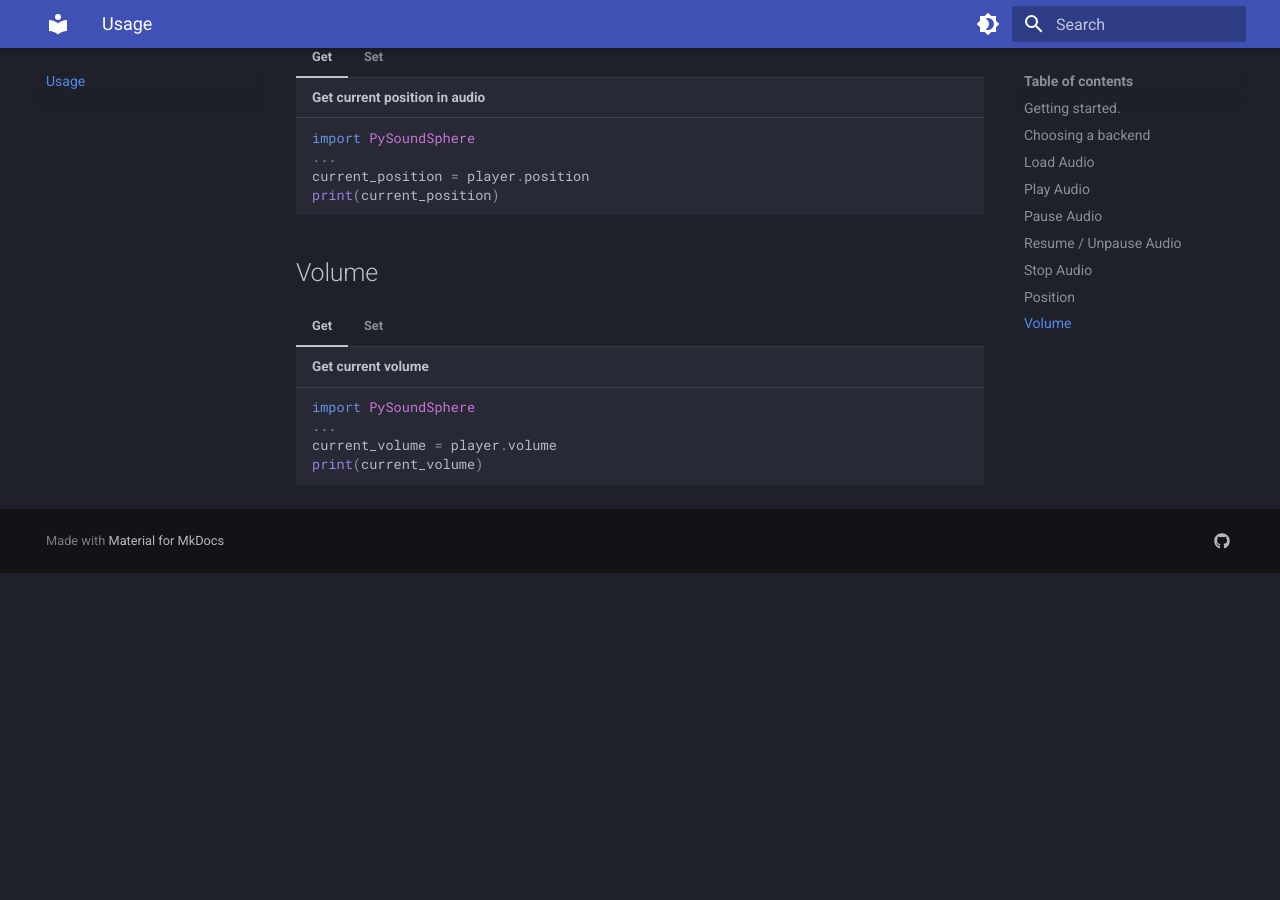
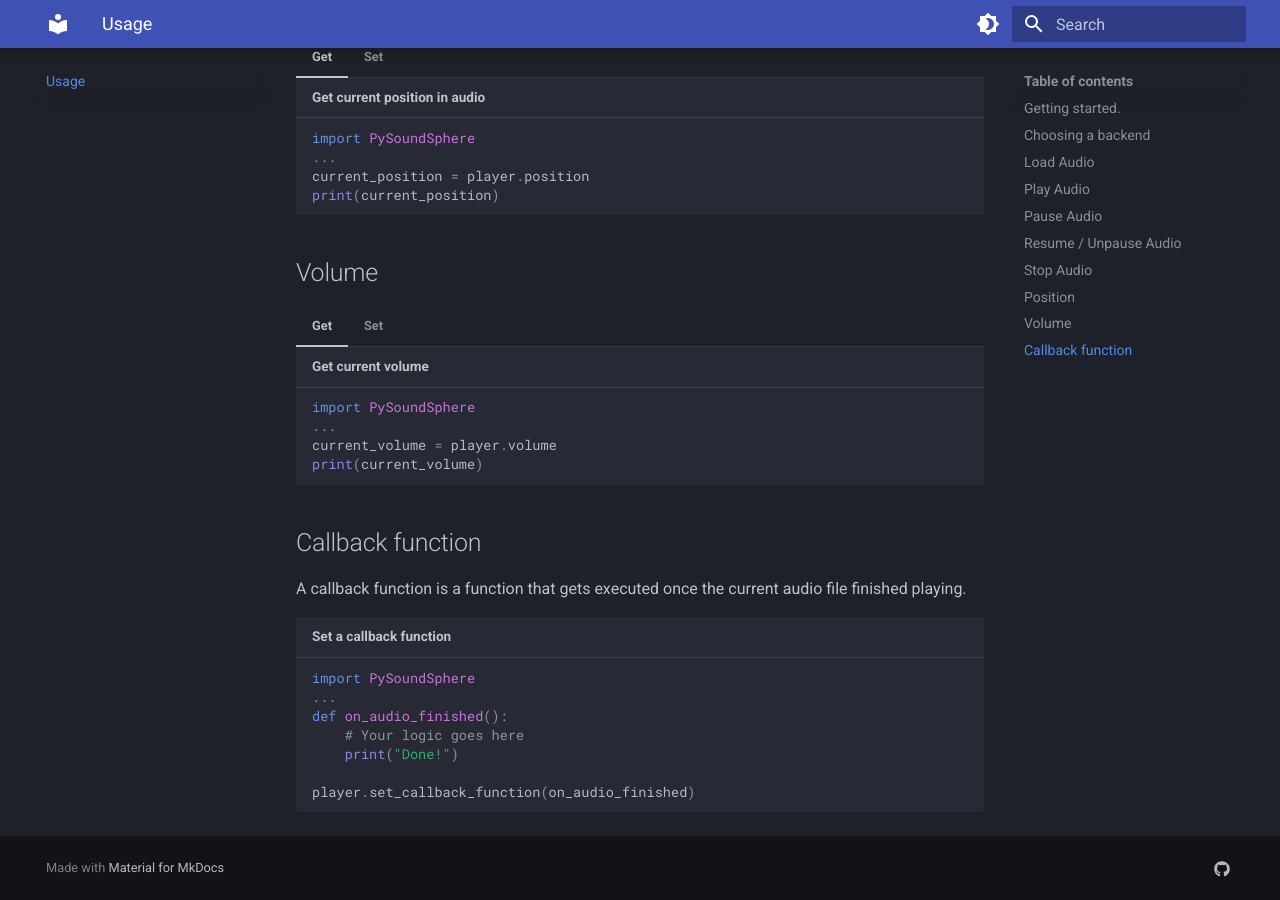
Before and after one commit to Nmstr/PySoundSphere, an MkDocs documentation site: the page built from docs/usage.md, in a window 1280 px wide and 900 px high, scrolled down 2050 px. Built offline with MkDocs 1.6.1 and Material for MkDocs 9.7.7, drawn with Linux system fonts in a browser that asks for light colours; before the commit the page ends 2623 px from its top, so only the background shows below that.

Commit message:
updated docs

````diff
--- a/docs/usage.md
+++ b/docs/usage.md
@@ -116,3 +116,16 @@ player.stop()
     new_volume = 0.25
     player.volume = new_volume
     ```
+
+## Callback function
+
+A callback function is a function that gets executed once the current audio file finished playing.
+```python title="Set a callback function"
+import PySoundSphere
+...
+def on_audio_finished():
+    # Your logic goes here
+    print("Done!")
+
+player.set_callback_function(on_audio_finished)
+```
````
